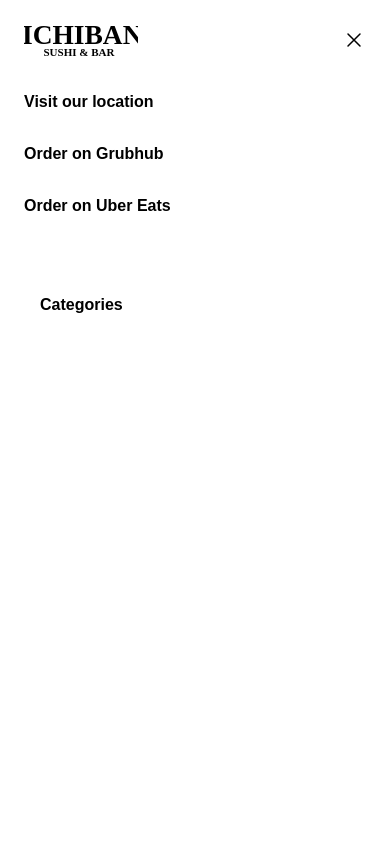
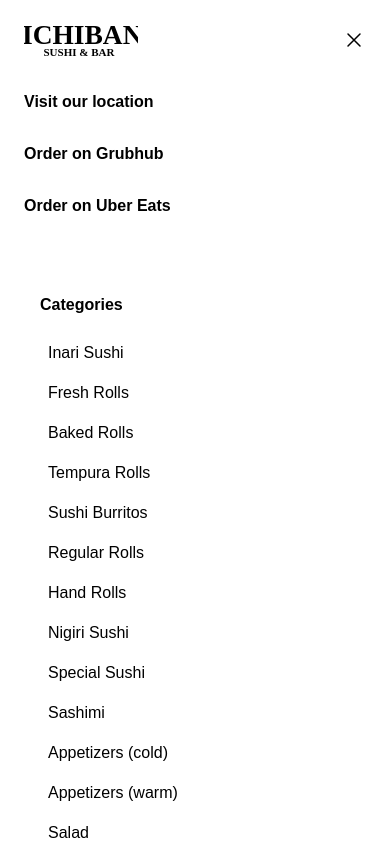
Before and after one commit to franklindesign/ichibansushi, a Next.js app: page / in a window 390 px wide. Both pictures are taken after a click on the button "Open main menu". Built offline with nearby package versions, Linux system fonts and the light colour scheme.

Commit message:
nav text color fixed

```diff
--- a/app/components/ichibanheader.tsx
+++ b/app/components/ichibanheader.tsx
@@ -151,7 +151,7 @@ export default function IchibanHeader() {
                       <ul className="text-black dark:text-white flex flex-col ">
                         {categories.map((category) => (
                           <Link
-                            className="p-2 hover:bg-red-200 hover:text-black text-white block rounded-2xl"
+                            className="p-2 hover:bg-red-200 hover:text-black dark:text-white light:text-black block rounded-2xl"
                             key={category.id}
                             onClick={handleClose}
                             href={`${category.href}`}
```
